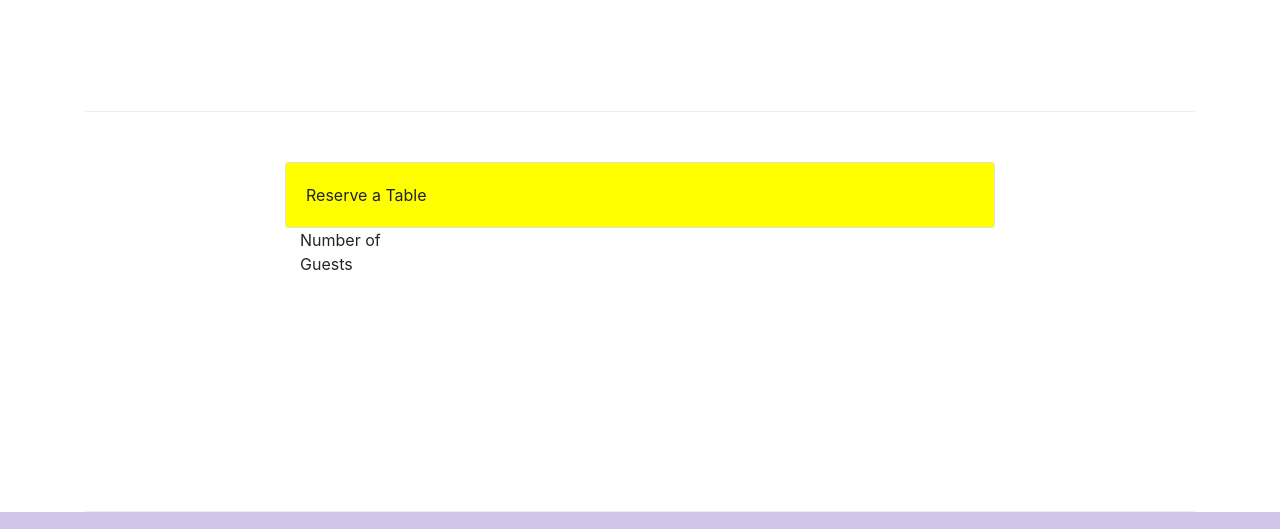
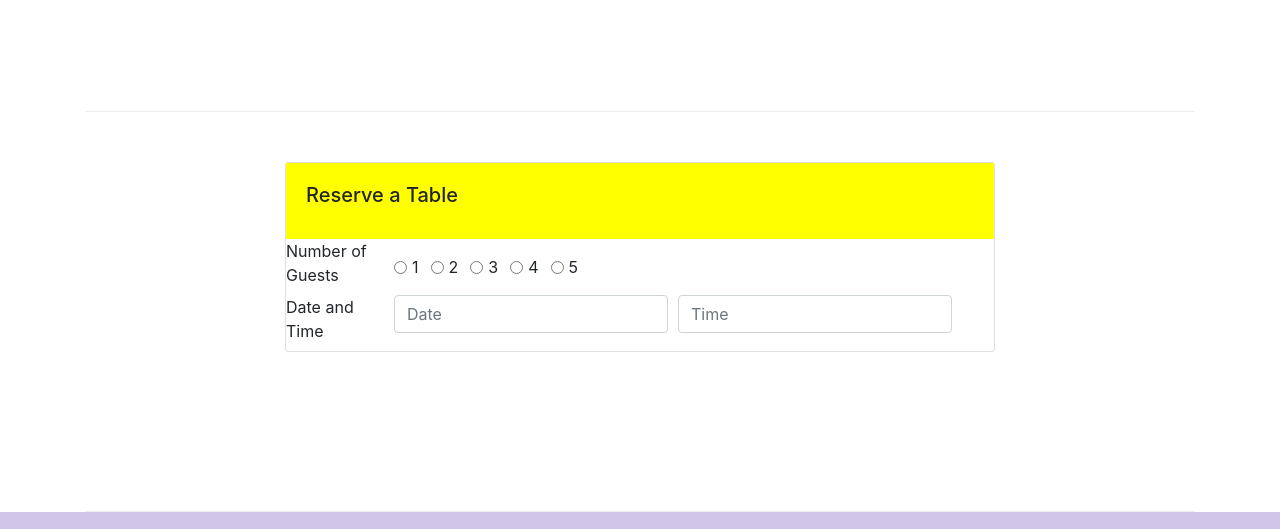
Before and after one commit to kaustubh87/Sample-Website-using-Bootstrap-4, a website: page index.html in a window 1280 px wide. Shown: the part 1422-1951 px from the top of the page. Drawn offline with nearby package versions, Linux system fonts and the light colour scheme.

Commit message:
Added custom form items

```diff
--- a/index.html
+++ b/index.html
@@ -96,16 +96,54 @@
            <div class="col-md-8 offset-md-2">
                 <div class="card">
                     <div class="card-body">
-                        Reserve a Table
+                        <h5 class="card-title">Reserve a Table</h5>
                     </div>
-                </div>
+
                 <form>
+                    <div class="row">
                         <div class="col-md-2">
                             <label>Number of Guests</label>
                         </div>
-                    </form>
+                        <div class="form-check form-check-inline">
+                                <input class="form-check-input" type="radio" name="inlineRadioOptions" id="inlineRadio1" value="option1">
+                                <label class="form-check-label" for="inlineRadio1">1</label>
+                        </div>
+                        <div class="form-check form-check-inline">
+                                <input class="form-check-input" type="radio" name="inlineRadioOptions" id="inlineRadio2" value="option2">
+                                <label class="form-check-label" for="inlineRadio2">2</label>
+                        </div>
+                        <div class="form-check form-check-inline">
+                                <input class="form-check-input" type="radio" name="inlineRadioOptions" id="inlineRadio3" value="option3">
+                                <label class="form-check-label" for="inlineRadio3">3</label>
+                        </div>
+                        <div class="form-check form-check-inline">
+                                <input class="form-check-input" type="radio" name="inlineRadioOptions" id="inlineRadio4" value="option4">
+                                <label class="form-check-label" for="inlineRadio4">4</label>
+                        </div>
+                        <div class="form-check form-check-inline">
+                                <input class="form-check-input" type="radio" name="inlineRadioOptions" id="inlineRadio5" value="option5">
+                                <label class="form-check-label" for="inlineRadio5">5</label>
+                        </div>
+                    </div>
+
+                    <div class="row">
+                            <div class="col-md-2">
+                                    <label>Date and Time</label>
+                            </div>
+                            <div class="form-row">
+
+                                    <div class="col">
+                                      <input type="text" class="form-control" placeholder="Date">
+                                    </div>
+                                    <div class="col">
+                                      <input type="text" class="form-control" placeholder="Time">
+                                    </div>
+                            </div>
+                    </div>
+
+                </form>
+            </div>
            </div>
-
         </div>
     </div>
 
```
